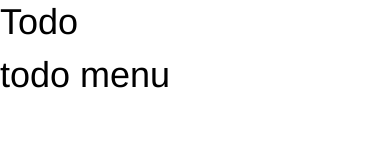
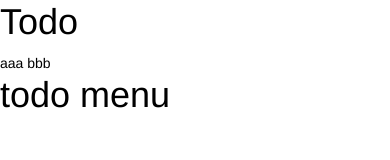
Before and after one commit to kfengbest/ionic2, a website: page www/index.html in a window 390 px wide. Drawn offline with Linux system fonts and the light colour scheme; some packages are replaced by stand-ins of ours; files that its build step writes are made by us from their sources.

Commit message:
ion-list and ion-item

```diff
--- a/www/index.html
+++ b/www/index.html
@@ -29,6 +29,11 @@
           <h1 class="title">Todo</h1>
         </ion-header-bar>
         <ion-content>
+          <!-- list and items-->
+          <ion-list>
+            <ion-item>aaa</ion-item>
+            <ion-item>bbb</ion-item>
+          </ion-list>
         </ion-content>
       </ion-side-menu-content>
 
```
